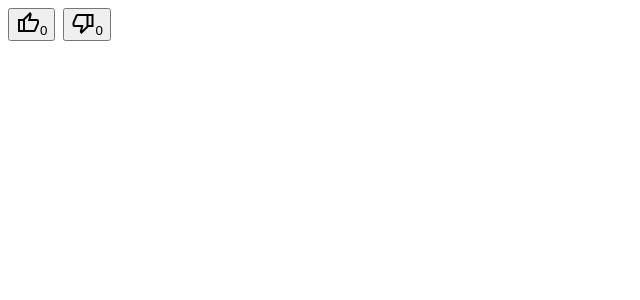
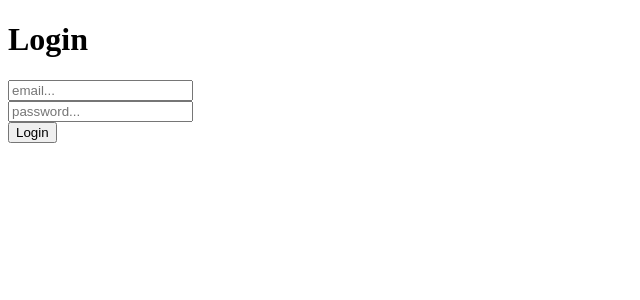
Before and after one commit to gurunathanb-rgb/js-reactproject-1, a React (Vite) app: page / in a window 1280 px wide. Shown: the top 300 px of the page, without its empty margins (0-640 px from the left). Built offline with nearby package versions, Linux system fonts and the light colour scheme.

Commit message:
React forms using Controlled input using useState

```diff
--- a/src/App.jsx
+++ b/src/App.jsx
@@ -1,49 +1,51 @@
-import React, { useState } from 'react'
+// controlled input: an input element whose value is controlled by React state.
+
+import { useState } from "react";
 
 const App = () => {
+  const [email, setEmail] = useState("");
+  const [password, setpassword] = useState("");
 
-  const [reaction,setReaction] = useState({
-    Likes:0,
-    Dislikes:0
-  });
-
-   const [history, sethistory] = useState([]);
-
-  const likeshandler = () =>
-    {
-      setReaction({
-        ...reaction,
-        Likes: reaction.Likes+1
-      })
-      sethistory([...history,'L']);
-
+  const handleLogin = (event) => {
+    event.preventDefault();
+    console.log('form submitted');
+    console.log(email);
+    console.log(password);
+    setEmail("")
+    setpassword("")
+    event.target.email.focus();
   }
-
-  const Dislikeshandler = () => {
-
-      setReaction({
-        ...reaction,
-        Dislikes: reaction.Dislikes+1
-      })
-      sethistory([...history,'D']);
-
-
-  }
-
-//console.log(reaction);
-console.log(history);
 
   return (
     <>
+      <h1>Login</h1>
+      <form onSubmit={handleLogin}>
+        <div>
+          <input
+            name="email"
+            type="email"
+            placeholder="email..."
+            onChange={(e) => setEmail(e.target.value)}
+            value={email}
+            required
+          />
+        </div>
 
-    <button onClick={likeshandler}>
-      <span className="material-symbols-outlined">thumb_up</span>
-      {reaction.Likes}
-    </button>&nbsp;&nbsp;
-    <button onClick={Dislikeshandler}>
-      <span className="material-symbols-outlined">thumb_down</span>
-      {reaction.Dislikes}
-    </button>
+        <div>
+          <input
+            name="password"
+            type="password"
+            placeholder="password..."
+            onChange={(e) => setpassword(e.target.value)}
+            value={password}
+            required
+          />
+        </div>
+
+        <button type="submit">
+          Login
+        </button>
+      </form>
     </>
   )
 }
```
